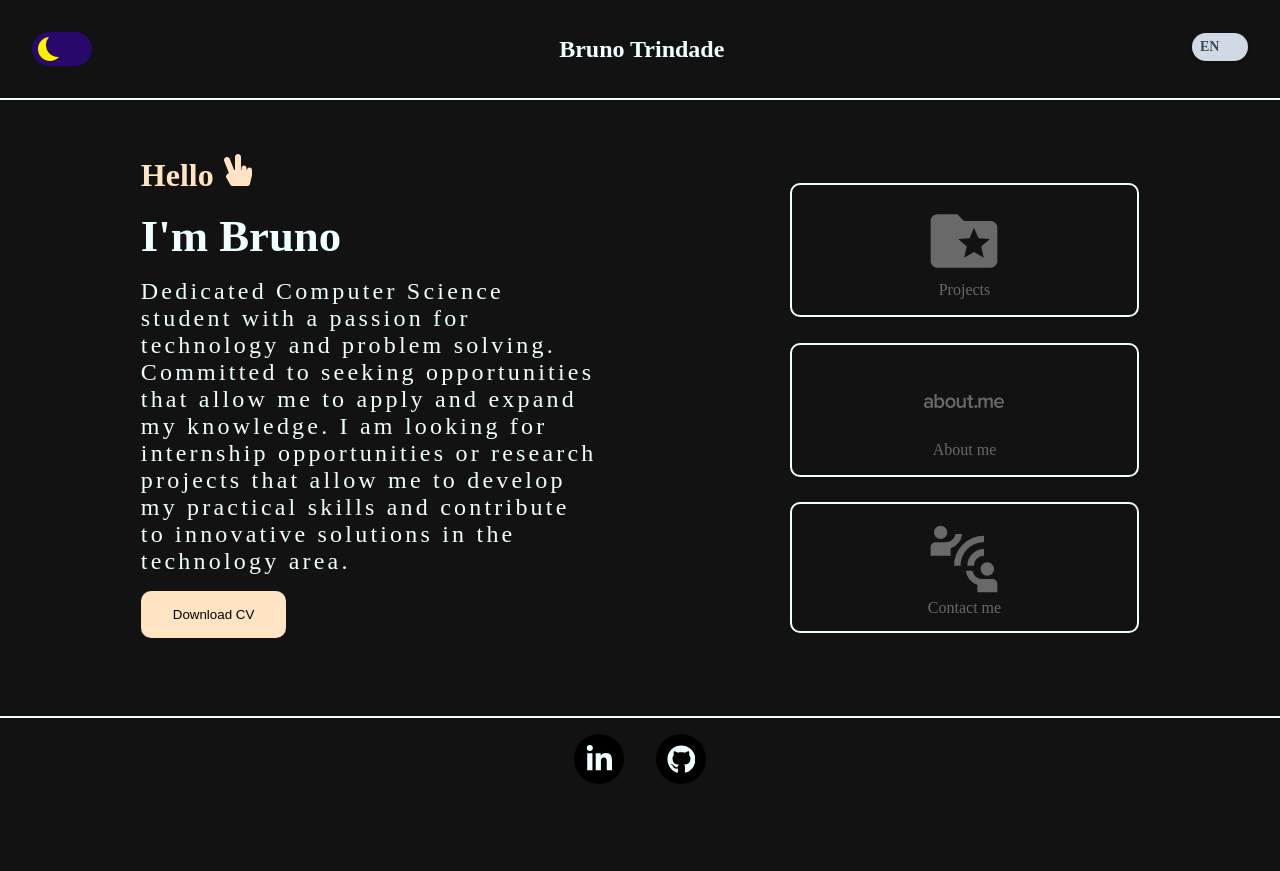
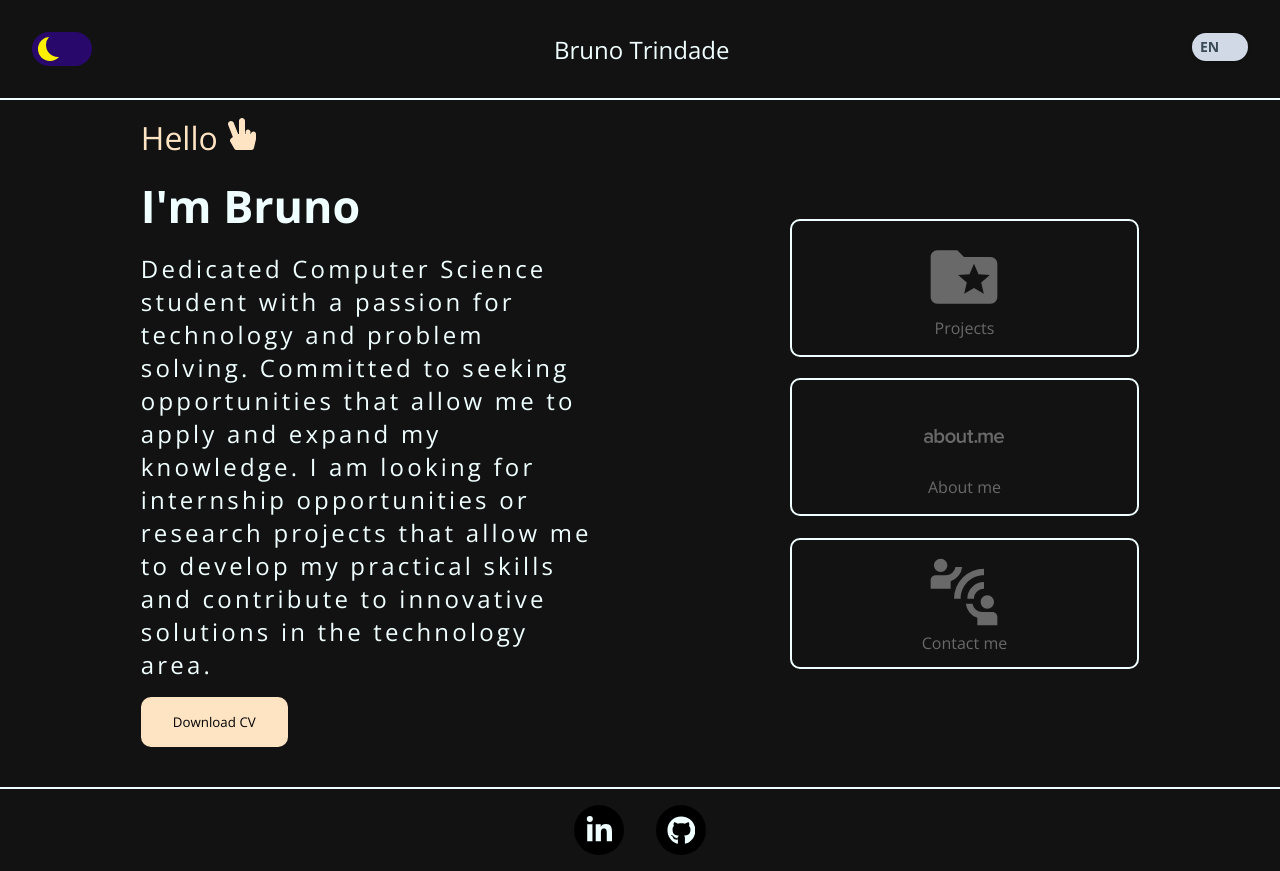
Before and after one commit to brunotrindadefm/Portifolio, a React (Vite) app: page / in a window 1280 px wide. Before the commit the page ends 800 px from the top, so only its background shows below. Built offline with nearby package versions, Linux system fonts and the light colour scheme.

Commit message:
feat: mudando a fonte das letras

```diff
--- a/index.html
+++ b/index.html
@@ -1,13 +1,20 @@
 <!doctype html>
 <html lang="en">
+
 <head>
   <meta charset="UTF-8" />
   <link rel="icon" type="image/svg+xml" href="/vite.svg" />
   <meta name="viewport" content="width=device-width, initial-scale=1.0" />
+  <link rel="preconnect" href="https://fonts.googleapis.com">
+  <link rel="preconnect" href="https://fonts.gstatic.com" crossorigin>
+  <link href="https://fonts.googleapis.com/css2?family=Open+Sans:ital,wght@0,300..800;1,300..800&display=swap"
+    rel="stylesheet">
   <title>Bruno Trindade</title>
 </head>
+
 <body>
   <div id="root"></div>
   <script type="module" src="/src/main.jsx"></script>
 </body>
+
 </html>
--- a/src/components/Hello/Hello.css
+++ b/src/components/Hello/Hello.css
@@ -6,7 +6,7 @@
   align-items: flex-start;
   height: 60%;
   margin-bottom: 1.5rem;
-  width: 40%;
+  width: 50%;
   gap: 1rem;
 }
 @media (max-width: 1417px) {
@@ -21,9 +21,14 @@
     margin-bottom: 0;
   }
 }
-@media (max-width: 217px) {
+@media (max-width: 380px) {
   .hello {
     margin-top: 3rem;
+  }
+}
+@media (max-width: 270px) {
+  .hello {
+    margin-top: 4rem;
   }
 }
 .hello span {
--- a/src/components/Hello/Hello.scss
+++ b/src/components/Hello/Hello.scss
@@ -6,7 +6,7 @@
     align-items: flex-start;
     height: 60%;
     margin-bottom: 1.5rem;
-    width: 40%;
+    width: 50%;
     gap: 1rem;
 
 
@@ -20,8 +20,11 @@
         margin-bottom: 0;
     }
 
-    @media(max-width: 217px) {
+    @media(max-width: 380px) {
         margin-top: 3rem;
+    }
+    @media(max-width: 270px) {
+        margin-top: 4rem;
     }
 
     span {
--- a/src/index.css
+++ b/src/index.css
@@ -2,6 +2,8 @@
   margin: 0;
   padding: 0;
   box-sizing: border-box;
+  font-family: "Open Sans", sans-serif;
+  font-weight: 100;
 }
 
 body,
--- a/src/index.scss
+++ b/src/index.scss
@@ -6,6 +6,8 @@
   margin: 0;
   padding: 0;
   box-sizing: border-box;
+  font-family: "Open Sans", sans-serif;
+  font-weight: 100;
 }
 
 body,
```
Also changed, not shown: 2 other files (tests, documents, lock files or other folders). Lines whose indentation alone changed are shown as unchanged.
